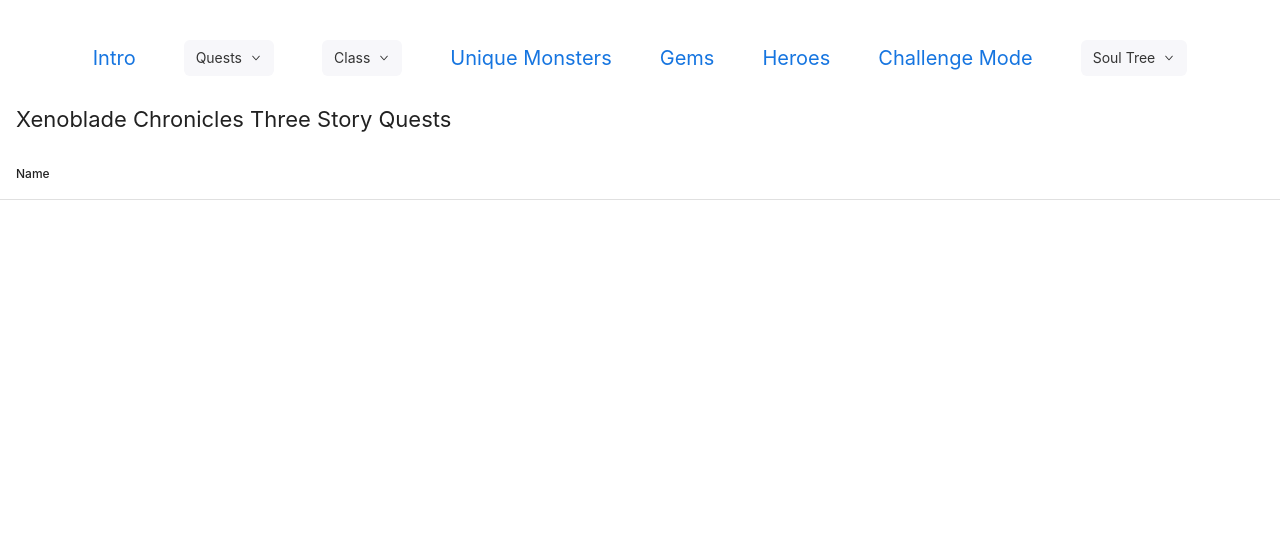
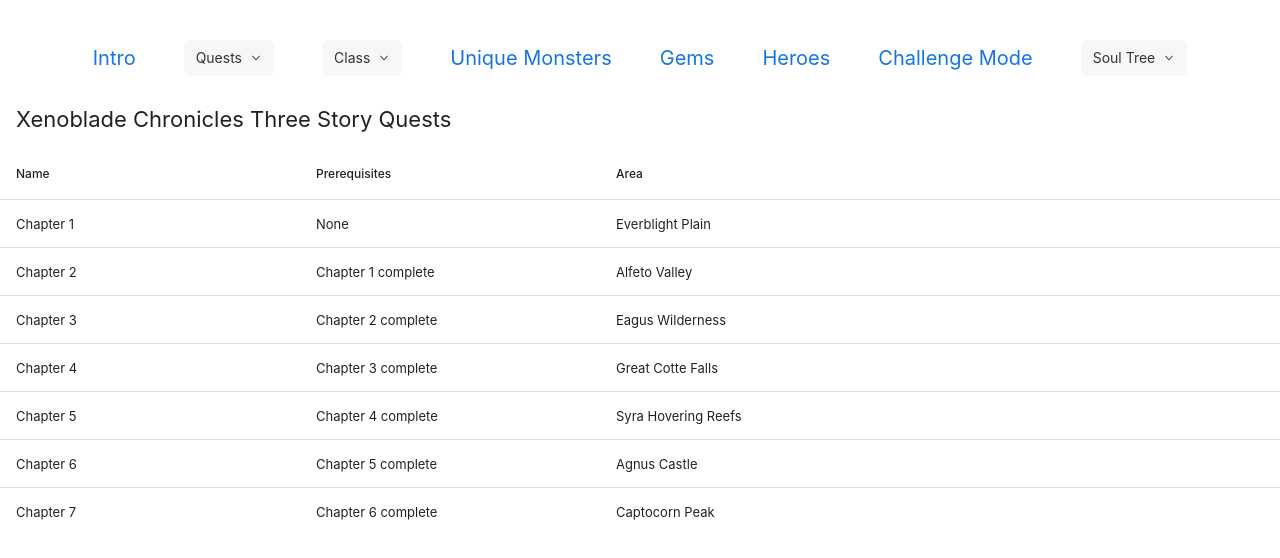
Before and after one commit to Sniffin3083/project-zohar, a React (Create React App) app: page /xeno3/quests/story in a window 1280 px wide. Shown: the top 558 px of the page. Built offline with nearby package versions, Linux system fonts and the light colour scheme.

Commit message:
All XC3 story quests added

```diff
--- a/src/data/XC3/QuestData/Story.js
+++ b/src/data/XC3/QuestData/Story.js
@@ -1,5 +1,44 @@
 export default [
     {
-
-    }
+        name: "Chapter 1",
+        prerequisites: "None",
+        area: "Everblight Plain",
+        uid: "storyQ_chapter1"
+    },
+    {
+        name: "Chapter 2",
+        prerequisites: "Chapter 1 complete",
+        area: "Alfeto Valley",
+        uid: "storyQ_chapter2"
+    },
+    {
+        name: "Chapter 3",
+        prerequisites: "Chapter 2 complete",
+        area: "Eagus Wilderness",
+        uid: "storyQ_chapter3"
+    },
+    {
+        name: "Chapter 4",
+        prerequisites: "Chapter 3 complete",
+        area: "Great Cotte Falls",
+        uid: "storyQ_chapter4"
+    },
+    {
+        name: "Chapter 5",
+        prerequisites: "Chapter 4 complete",
+        area: "Syra Hovering Reefs",
+        uid: "storyQ_chapter5"
+    },
+    {
+        name: "Chapter 6",
+        prerequisites: "Chapter 5 complete",
+        area: "Agnus Castle",
+        uid: "storyQ_chapter6"
+    },
+    {
+        name: "Chapter 7",
+        prerequisites: "Chapter 6 complete",
+        area: "Captocorn Peak",
+        uid: "storyQ_chapter7"
+    },
 ]
--- a/src/routes/XC3/Quest/Story.jsx
+++ b/src/routes/XC3/Quest/Story.jsx
@@ -13,6 +13,19 @@ const columns = [
         sortable: true,
         width: "300px"
     },
+    {
+        name: "Prerequisites",
+        selector: row => row.prerequisites,
+        sortable: true,
+        width: "300px",
+        wrap: true
+    },
+    {
+        name: "Area",
+        selector: row => row.area,
+        sortable: true,
+        width: "200px"
+    }
 ];
 
 const conditionalRowStyles = [
```
